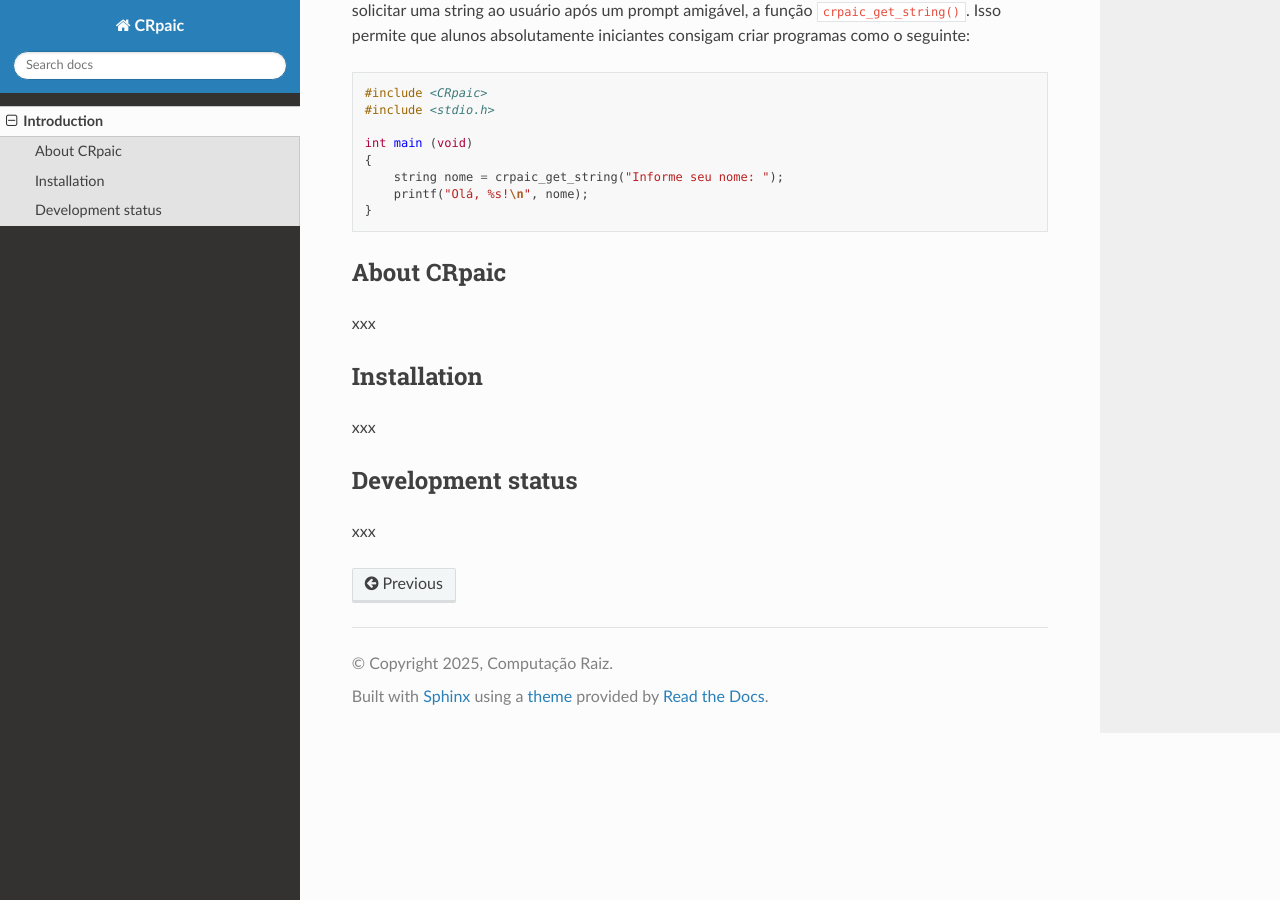
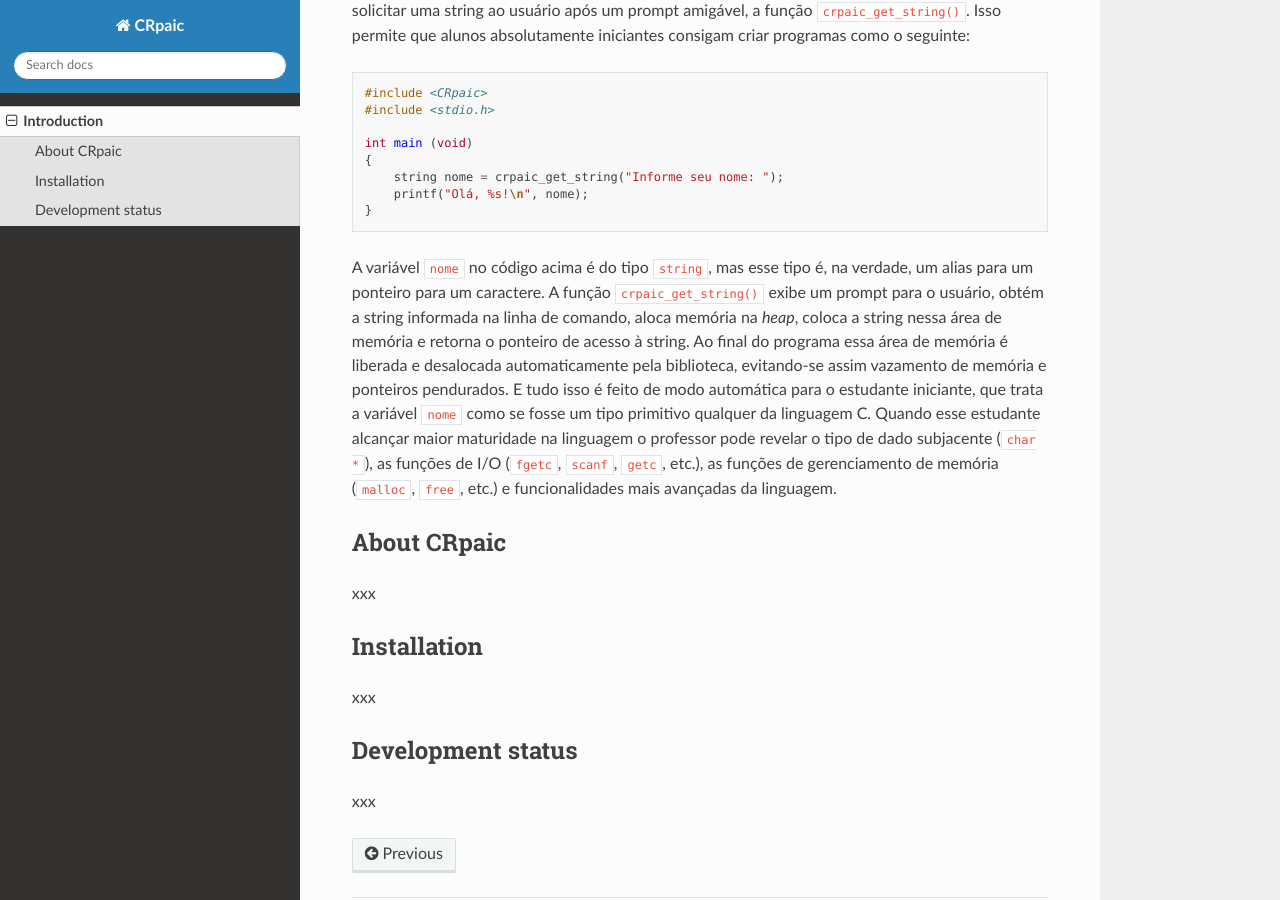
Before and after one commit to computacaoraiz/CRpaic_docs, a Sphinx documentation site: the page built from docs/source/intro.rst, in a window 1280 px wide and 900 px high, scrolled down 576 px. Built offline with Sphinx 7.4.7 and the Read the Docs theme 3.1.0, drawn with Linux system fonts in a browser that asks for light colours.

Commit message:
Teste para a introdução

```diff
--- a/docs/source/intro.rst
+++ b/docs/source/intro.rst
@@ -38,6 +38,20 @@ consigam criar programas como o seguinte::
         printf("Olá, %s!\n", nome);
     }
 
+A variável :code:`nome` no código acima é do tipo :code:`string`, mas esse tipo
+é, na verdade, um alias para um ponteiro para um caractere. A função
+:code:`crpaic_get_string()` exibe um prompt para o usuário, obtém a string
+informada na linha de comando, aloca memória na *heap*, coloca a string nessa
+área de memória e retorna o ponteiro de acesso à string. Ao final do programa
+essa área de memória é liberada e desalocada automaticamente pela biblioteca,
+evitando-se assim vazamento de memória e ponteiros pendurados. E tudo isso é
+feito de modo automática para o estudante iniciante, que trata a variável
+:code:`nome` como se fosse um tipo primitivo qualquer da linguagem C. Quando
+esse estudante alcançar maior maturidade na linguagem o professor pode revelar o
+tipo de dado subjacente (:code:`char *`), as funções de I/O (:code:`fgetc`,
+:code:`scanf`, :code:`getc`, etc.), as funções de gerenciamento de memória
+(:code:`malloc`, :code:`free`, etc.) e funcionalidades mais avançadas da
+linguagem.
 
 ============
 About CRpaic
```
